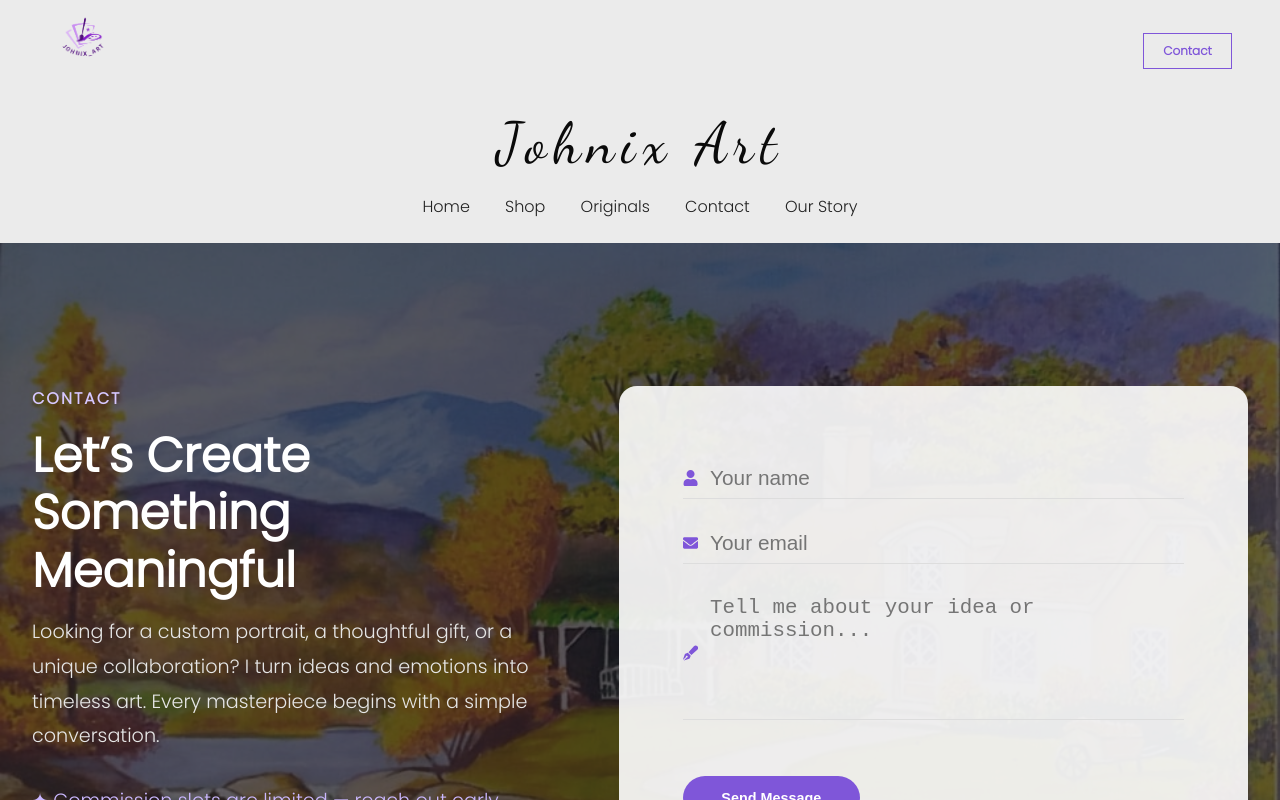
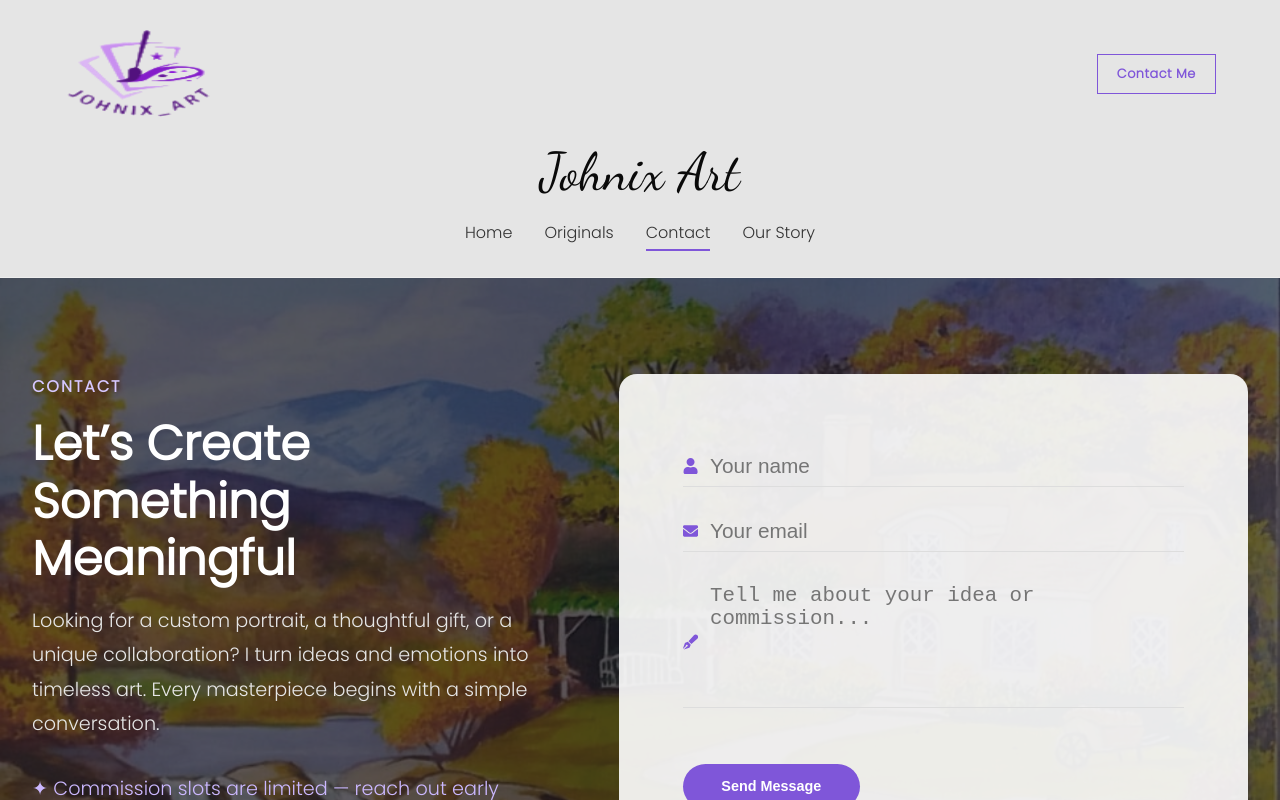
Before and after one commit to Jerry-Tekh/JohnixArts, a React (Vite) app: page /contact in a window 1280 px wide. Shown: the top 800 px of the page. Built offline with nearby package versions, Linux system fonts and the light colour scheme.

Commit message:
work on the final header

```diff
--- a/src/Components/Header/Header.jsx
+++ b/src/Components/Header/Header.jsx
@@ -1,17 +1,25 @@
 import React, { useState } from "react";
-import { Link, useNavigate } from "react-router-dom";
+import { NavLink, useNavigate, useLocation, Link } from "react-router-dom";
+
 import styles from "./Header.module.css";
-import { FiMenu, FiX } from "react-icons/fi";
-import LOGO from "../../assets/ShopImages/LOGO1.png";
+
+import { FiMenu, FiX, FiShoppingCart } from "react-icons/fi";
+
+import LOGO from "./../../assets/ShopImages/LOGO1.png";
 
 const Header = () => {
+  const navigate = useNavigate();
   const [menuOpen, setMenuOpen] = useState(false);
-  const navigate = useNavigate();
+  const cartCount = 3;
+
+  const location = useLocation();
+  const isOriginalsActive =
+    location.pathname === "/" && location.hash === "#Original";
 
   return (
     <header className={styles.header}>
-      {/* ===== HEADER TOP ===== */}
-      <div className={styles.headerTop}>
+      {/* Top bar */}
+      <div className={styles.topBar}>
         <button
           className={styles.menuBtn}
           onClick={() => setMenuOpen(true)}
@@ -21,67 +29,162 @@ const Header = () => {
         </button>
 
         <div className={styles.logoWrapper}>
-          <img src={LOGO} alt="Johnix Arts Logo" />
+          <img src={LOGO} alt="Johnix Arts Logo" className={styles.logo} />
+          {/*<FiShoppingCart size={26} />
+          <span className={styles.cartCount}>{cartCount}</span>*/}
         </div>
 
         <Link to="/contact" className={styles.contactBtn}>
-          Contact
+          Contact Me
         </Link>
       </div>
 
-      {/* ===== HEADER TITLE ===== */}
-      <div className={styles.headerTitle}>
-        <h1>Johnix Art</h1>
+      {/* Title */}
+      <div>
+        <h1 className={styles.title}>Johnix Art</h1>
       </div>
 
-      {/* ===== DESKTOP NAV ===== */}
-      <nav className={styles.headerNav}>
-        <Link to="/">Home</Link>
-        <Link to="/shop">Shop</Link>
-        <span
+      {/* Desktop Nav */}
+      <nav className={styles.navDesktop}>
+        <NavLink
+          to="/"
+          className={({ isActive }) =>
+            isActive && !location.hash ? styles.active : ""
+          }
+        >
+          Home
+        </NavLink>
+
+        {/*<span
+          className={isOriginalsActive ? styles.active : ""}
           onClick={() => {
-            if (window.location.pathname !== "/") navigate("/");
+            if (location.pathname !== "/") navigate("/");
             window.location.hash = "#Original";
           }}
         >
           Originals
-        </span>
-        <Link to="/contact">Contact</Link>
-        <a href="#">Our Story</a>
+        </span>*/}
+
+        <NavLink
+          to="/originals"
+          className={({ isActive }) => (isActive ? styles.active : "")}
+          onClick={(e) => {
+            // Close mobile menu then navigate + scroll to gallery on Home
+            setMenuOpen(false);
+            if (location.pathname !== "/") {
+              navigate({ pathname: "/", hash: "#Original" });
+            } else {
+              // already on home: set hash to trigger scroll
+              window.location.hash = "#Original";
+            }
+            // prevent default NavLink navigation since we programmatically navigate
+            e.preventDefault();
+          }}
+        >
+          Originals
+        </NavLink>
+
+        <NavLink
+          to="/contact"
+          className={({ isActive }) => (isActive ? styles.active : "")}
+        >
+          Contact
+        </NavLink>
+
+        <NavLink
+          to="/"
+          className={({ isActive }) => (isActive && !location.hash ? styles.active : "")}
+          onClick={(e) => {
+            if (location.pathname !== "/") {
+              navigate({ pathname: "/", hash: "#adverts-about" });
+            } else {
+              window.location.hash = "#adverts-about";
+            }
+            e.preventDefault();
+          }}
+        >
+          Our Story
+        </NavLink>
+
+
       </nav>
 
-      {/* ===== MOBILE NAV OVERLAY ===== */}
-      <aside
-        className={`${styles.mobileNav} ${menuOpen ? styles.open : ""}`}
-        aria-hidden={!menuOpen}
-      >
+      {/* Mobile Nav Overlay */}
+      <div className={`${styles.mobileNav} ${menuOpen ? styles.open : ""}`}>
         <button
           className={styles.closeBtn}
           onClick={() => setMenuOpen(false)}
+          aria-label="Close menu"
         >
           <FiX size={28} />
         </button>
 
-        <nav className={styles.mobileLinks}>
-          {["Home", "Shop", "Originals", "Contact"].map((item, i) => (
-            <span
-              key={item}
-              style={{ animationDelay: `${i * 0.1 + 0.2}s` }}
-              onClick={() => {
-                if (item === "Originals") {
-                  if (window.location.pathname !== "/") navigate("/");
-                  window.location.hash = "#Original";
-                } else {
-                  navigate(item === "Home" ? "/" : `/${item.toLowerCase()}`);
-                }
-                setMenuOpen(false);
-              }}
-            >
-              {item}
-            </span>
-          ))}
+        <nav className={styles.mobileNavLinks}>
+          <NavLink
+            to="/"
+            className={({ isActive }) =>
+              isActive && !location.hash ? styles.active : ""
+            }
+            onClick={() => setMenuOpen(false)}
+          >
+            Home
+          </NavLink>
+
+          {/*<span
+            className={isOriginalsActive ? styles.active : ""}
+            onClick={() => {
+              if (location.pathname !== "/") navigate("/");
+              window.location.hash = "#Original";
+              setMenuOpen(false);
+            }}
+          >
+            Originals
+          </span>*/}
+
+          <NavLink
+            to="/originals"
+            className={({ isActive }) => (isActive ? styles.active : "")}
+            onClick={(e) => {
+              // Close mobile menu then navigate + scroll to gallery on Home
+              setMenuOpen(false);
+              if (location.pathname !== "/") {
+                navigate({ pathname: "/", hash: "#Original" });
+              } else {
+                // already on home: set hash to trigger scroll
+                window.location.hash = "#Original";
+              }
+              // prevent default NavLink navigation since we programmatically navigate
+              e.preventDefault();
+            }}
+          >
+            Originals
+          </NavLink>
+
+          <NavLink
+            to="/contact"
+            className={({ isActive }) => (isActive ? styles.active : "")}
+            onClick={() => setMenuOpen(false)}
+          >
+            Contact
+          </NavLink>
+
+          <NavLink
+            to="/"
+            className={({ isActive }) => (isActive && !location.hash ? styles.active : "")}
+            onClick={(e) => {
+              setMenuOpen(false);
+              if (location.pathname !== "/") {
+                navigate({ pathname: "/", hash: "#adverts-about" });
+              } else {
+                window.location.hash = "#adverts-about";
+              }
+              e.preventDefault();
+            }}
+          >
+            Our Story
+          </NavLink>
         </nav>
-      </aside>
+      </div>
     </header>
   );
 };
--- a/src/Components/Header/Header.module.css
+++ b/src/Components/Header/Header.module.css
@@ -1,57 +1,37 @@
+
+
 .header {
-  background: rgba(5, 5, 5, 0.08);
-  backdrop-filter: blur(6px);
-  padding-bottom: 1.5rem;
+  position: relative;
+  padding: 1.5rem 1rem 2rem;
+  background: #ffffff;
+  background: rgba(10, 10, 10, 0.3);
+  background: rgba(5, 5, 5, 0.1);
+  border-bottom: 1px solid #eee;
 }
 
-
-
-
-.headerTop {
-  display: grid;
-  grid-template-columns: auto 1fr auto;
+/* Top bar (menu + cart) */
+.topBar {
+  display: flex;
+  justify-content: space-between;
   align-items: center;
-  padding: 0.3rem 3rem 0.3rem 1.2rem;
+  z-index: 10;
+  position: relative;
+  padding: 0 3rem;
 }
 
-.menuBtn {
-  background: none;
-  border: none;
-  cursor: pointer;
-  display: none;
-}
-
-.logoWrapper {
-  display: flex;
-  justify-content: center;
-}
-
-.logoWrapper img {
-  width: 120px;
-  height: auto;
-  object-fit: contain;
-}
-
-
-
 .contactBtn {
-  display: flex;
-  align-items: center;
-  justify-content: center;
-  height: 36px;
-  padding: 0 1.2rem;
-
-  font-size: 0.75rem;
+  padding: 0.6rem 1.2rem;
+  font-size: 0.8rem;
   font-weight: 600;
+  letter-spacing: 0.5px;
   text-decoration: none;
 
   color: #7f56d9;
   border: 1.5px solid #7f56d9;
+
+  background: transparent;
   transition: all 0.3s ease;
-}
-
-.contactBtn {
-  justify-self: end;
+  z-index: 20;
 }
 
 .contactBtn:hover {
@@ -60,139 +40,222 @@
   transform: translateY(-1px);
 }
 
-
-
-
-
-.headerTitle {
-  text-align: center;
-  padding: 0.5rem 1rem;
+/* Hamburger button */
+.menuBtn {
+  background: none;
+  border: none;
+  cursor: pointer;
+  display: none;
 }
 
-.headerTitle h1 {
-  font-family: var(--banner-font);
-  font-size: clamp(2.4rem, 6vw, 3.6rem);
-  font-weight: 400;
-  letter-spacing: 0.12em;
+/* Cart */
+.logoWrapper {
+  position: relative;
+  cursor: pointer;
+  display: flex;
+  width: 150px;
+  height: 100px;
+}
+.logoWrapper img {
+  width: 100%;
+  height: 100%;
 }
 
-
-
-
-.headerNav {
-  display: flex;
-  justify-content: center;
-  gap: 2.2rem;
-  margin-top: 0.5rem;
+.cartCount {
+  position: absolute;
+  top: -6px;
+  right: -10px;
+  background: #ff4c29;
+  color: white;
+  font-size: 0.7rem;
+  padding: 2px 6px;
+  border-radius: 50%;
 }
 
-.headerNav a,
-.headerNav span {
-  cursor: pointer;
-  text-decoration: none;
-  font-family: var(--banner3-font);
-  color: #222;
+/* Title */
+.title {
+  text-align: center;
+  margin: 1rem 0;
+  font-size: 3.3rem;
+  font-weight: 400;
+  font-family: var(--banner-font);
+  z-index: 10;
   position: relative;
 }
 
-.headerNav a::after,
-.headerNav span::after {
+/* Desktop Nav */
+.navDesktop {
+  display: flex;
+  justify-content: center;
+  gap: 2rem;
+  z-index: 10;
+  position: relative;
+}
+
+.navDesktop a {
+  text-decoration: none;
+  color: #333;
+  font-weight: 500;
+  position: relative;
+
+  font-family: var(--banner3-font);
+  z-index: 10;
+}
+
+.navDesktop a::after {
   content: "";
   position: absolute;
   width: 0;
   height: 2px;
   background: #7f56d9;
+
   left: 0;
-  bottom: -6px;
-  transition: 0.3s;
+  bottom: -5px;
+  transition: width 0.3s ease;
 }
 
-.headerNav a:hover::after,
-.headerNav span:hover::after {
+.navDesktop a:hover::after {
   width: 100%;
 }
 
-
-
-
-.mobileNav {
-  position: fixed;
-  inset: 0;
-  background: rgba(255, 255, 255, 0.97);
-  backdrop-filter: blur(6px);
-
-  transform: translateX(-100%);
-  transition: transform 0.5s ease;
-  z-index: 1000;
-
+/* Active link styling */
+.active {
+  color: #7f56d9;
+  position: relative;
 }
 
-.mobileNav.open {
-  transform: translateX(0);
+/* Desktop underline */
+.navDesktop .active::after {
+  content: "";
+  position: absolute;
+  width: 100%;
+  height: 2px;
+  background: #7f56d9;
+  left: 0;
+  bottom: -6px;
+}
+
+/* Mobile highlight */
+.mobileNavLinks .active {
+  color: #ff4c29;
+  transform: scale(1.08);
 }
 
 
+/* Mobile Nav Overlay */
+.mobileNav {
+  position: fixed;
+  top: 0;
+  left: 0;
+  height: 100vh;
+  width: 100%;
+  background: rgba(255, 255, 255, 0.96);
+  backdrop-filter: blur(6px);
+  transform: translateX(-100%);
+  opacity: 0;
+  transition: transform 0.45s ease, opacity 0.45s ease;
+  z-index: 1000;
+}
+
+.open {
+  transform: translateX(0);
+  opacity: 1;
+}
+
+/* Close button */
 .closeBtn {
   position: absolute;
   top: 1.2rem;
   left: 1rem;
   background: none;
   border: none;
+  cursor: pointer;
 }
 
-.mobileLinks {
+/* Mobile Nav Links */
+.mobileNavLinks {
   height: 100%;
   display: flex;
   flex-direction: column;
+  align-items: center;
   justify-content: center;
-  align-items: center;
   gap: 2rem;
 }
 
-.mobileLinks span {
-  font-size: 1.6rem;
+.mobileNavLinks a,
+.mobileNavLinks span {
+  font-size: 1.5rem;
+  text-decoration: none;
+  color: #222;
+  font-weight: 600;
   cursor: pointer;
-  opacity: 0;
-  transform: translateY(12px);
-  animation: fadeUp 0.45s ease forwards;
+  transition: transform 0.3s ease, color 0.3s ease;
 }
 
-@keyframes fadeUp {
-  to {
-    opacity: 1;
-    transform: translateY(0);
-  }
+.mobileNavLinks a:hover,
+.mobileNavLinks span:hover {
+  transform: scale(1.05);
+  color: #ff4c29;
 }
 
 
-@media (max-width: 600px) {
-  .headerTop {
-    grid-template-columns: auto auto 1fr;
-     padding: 0.2rem 1.2rem;
+.mobileNavLinks a:hover {
+  transform: scale(1.05);
+  color: #ff4c29;
+}
 
+/* Responsive */
+@media (max-width: 500px) {
+  .contactBtn {
+    display: none;
+  }
+  .navDesktop {
+    display: none;
   }
 
   .menuBtn {
     display: block;
-    grid-column: 1;
+  }
+  .title {
+    margin-top: 0.5rem;
   }
 
-  .logoWrapper {
-    grid-column: 3;
-    justify-content: flex-end;
-    align-items: center;
-    padding-top: 10px;
+ .logoWrapper{
+  height: 55px;
+  width: 60px;
+ }
+
+  .logoWrapper img {
+    height: 100%;
+    width: 100%;
+
+  }
+  .title {
+    font-size: 3rem;
+    font-weight: 400;
   }
 
-  .contactBtn {
-    display: none;
+  .header {
+    padding: 1.5rem 1rem 2rem;
   }
 
-  .logoWrapper img {
-    width: 105px;
+  /* Top bar (menu + cart) */
+  .topBar {
+    padding: 0 0 0 0;
+  }
+}
+
+/* Landscape mode */
+@media (orientation: landscape) and (max-width: 1024px) {
+  .header {
+    padding: 0.5rem 1rem;
   }
 
-  .headerTitle h1 {
-    font-size: 2.6rem;
+  .nav {
+    gap: 1rem;
+  }
+
+  .logo {
+    font-size: 1.5rem;
   }
 }
--- a/src/Contact/Contact.module.css
+++ b/src/Contact/Contact.module.css
@@ -1,6 +1,6 @@
 .contactSection {
   position: relative;
-  min-height: 100vh;
+  min-height: 100%;
   background: url("../assets/ShopImages/NAT2.jpg") center / cover no-repeat;
   display: flex;
   align-items: center;
@@ -141,5 +141,10 @@
   padding: 5rem 2rem;
 
 }
+.container {
+
+  padding: 6rem 1rem;
 
 }
+
+}
```
Also changed, not shown: src/Adverts/Adverts.jsx (+23 -2 lines), src/App.jsx (+11 -0 lines), src/Category/Category.jsx (+16 -21 lines), src/Category/Category.module.css (+60 -8 lines), src/assets/ShopImages/LOGO1.png.
